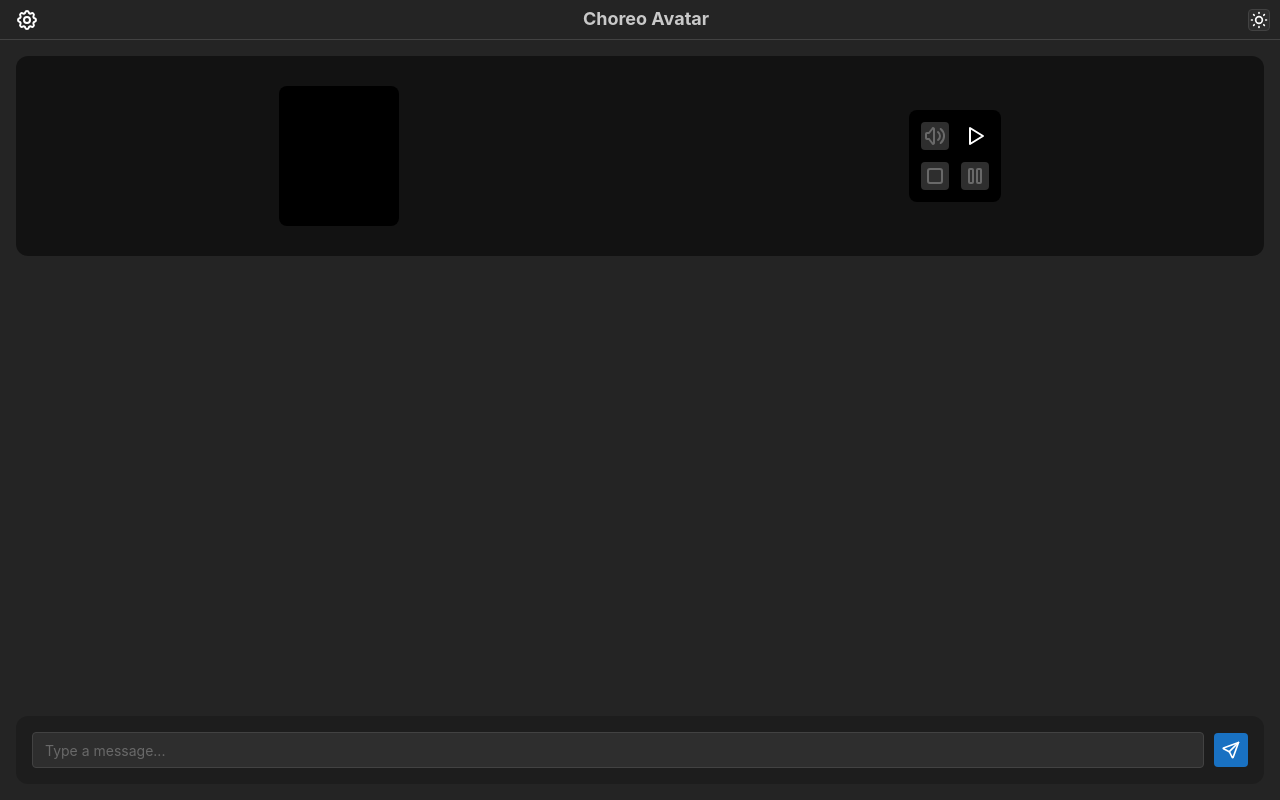
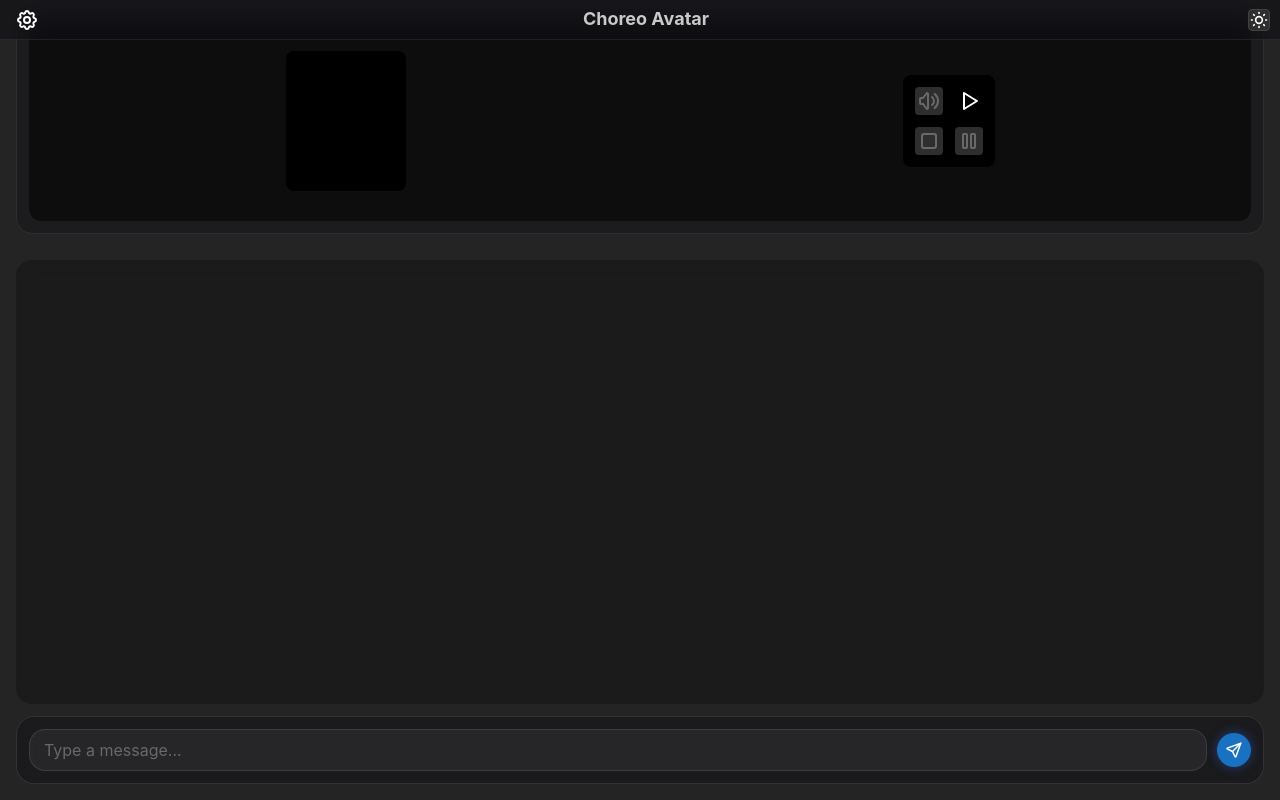
Before and after one commit to dhruvked/temp-prompt-tester, a Next.js app in the folder apps/web/: page / in a window 1280 px wide. Built offline with nearby package versions, Linux system fonts and the light colour scheme.

Commit message:
making UI changes v1

```diff
--- a/apps/web/src/app/page.tsx
+++ b/apps/web/src/app/page.tsx
@@ -96,7 +96,7 @@ export default function ChatPage() {
   const scrollToBottom = () =>
     viewport.current?.scrollTo({
       top: viewport.current.scrollHeight,
-      behavior: "smooth",
+      behavior: "instant",
     });
 
   useEffect(scrollToBottom, [messages]);
@@ -179,7 +179,13 @@ export default function ChatPage() {
 
   return (
     <AppShell padding="md" header={{ height: 40 }}>
-      <AppShellHeader>
+      <AppShellHeader
+        style={{
+          backdropFilter: "blur(12px)",
+          background: "rgba(16,16,20,0.55)",
+          borderBottom: "1px solid rgba(255,255,255,0.08)",
+        }}
+      >
         <Group h="100%" justify="space-between" px="xs" align="center">
           <Menu>
             <Menu.Target>
@@ -228,10 +234,22 @@ export default function ChatPage() {
         style={{
           display: "flex",
           flexDirection: "column",
+          gap: "12px",
+          paddingTop: "8px",
           height: "calc(100vh - 40px)",
         }}
       >
-        <div style={{ display: showVideo ? "block" : "none" }}>
+        <div
+          style={{
+            display: showVideo ? "block" : "none",
+            padding: "12px",
+            background: "rgba(20,20,25,0.45)",
+            borderRadius: "16px",
+            border: "1px solid rgba(255,255,255,0.08)",
+            backdropFilter: "blur(10px)",
+            marginBottom: "14px",
+          }}
+        >
           <VideoComponenet
             avatar={avatar}
             setAvatar={setAvatar}
@@ -240,21 +258,37 @@ export default function ChatPage() {
           />
         </div>
 
-        <ScrollArea flex={1} viewportRef={viewport} px="md">
+        <ScrollArea
+          flex={1}
+          viewportRef={viewport}
+          px="md"
+          style={{
+            background: "rgba(12, 12, 16, 0.35)",
+            borderRadius: "16px",
+            backdropFilter: "blur(8px)",
+            paddingTop: "8px",
+          }}
+        >
           <Stack gap="sm" py="md">
             {messages.map((msg, index) => (
               <Paper
-                key={index}
-                p="sm"
-                radius="md"
-                bg={msg.role === "developer" ? "blue" : "gray"}
+                p="md"
+                radius="lg"
+                shadow="sm"
+                bg={
+                  msg.role === "developer"
+                    ? "rgba(52, 109, 255, 0.75)"
+                    : "rgba(30, 32, 38, 0.55)"
+                }
                 style={{
                   alignSelf:
                     msg.role === "developer" ? "flex-end" : "flex-start",
-                  maxWidth: "70%",
+                  maxWidth: "78%",
+                  backdropFilter: "blur(8px)",
+                  border: "1px solid rgba(255,255,255,0.1)",
                 }}
               >
-                <Text c="white" size="sm">
+                <Text c="white" size="sm" style={{ lineHeight: 1.55 }}>
                   {msg.content[0].text}
                 </Text>
 
@@ -272,7 +306,12 @@ export default function ChatPage() {
                         <IconCopy />
                       )}
                     </ActionIcon>
-                    <Group gap="xs" mt="sm" justify="flex-end">
+                    <Group
+                      gap="xs"
+                      mt="sm"
+                      justify="flex-end"
+                      style={{ opacity: 0.8 }}
+                    >
                       <ActionIcon
                         size="sm"
                         variant="subtle"
@@ -340,7 +379,15 @@ export default function ChatPage() {
                         })
                       }
                       rows={3}
-                      size="xs"
+                      size="sm"
+                      radius="md"
+                      styles={{
+                        input: {
+                          background: "rgba(255,255,255,0.08)",
+                          backdropFilter: "blur(6px)",
+                          border: "1px solid rgba(255,255,255,0.1)",
+                        },
+                      }}
                     />
                     <Group gap="xs" justify="flex-end">
                       <Button
@@ -377,7 +424,15 @@ export default function ChatPage() {
                           })
                         }
                         rows={3}
-                        size="xs"
+                        size="sm"
+                        radius="md"
+                        styles={{
+                          input: {
+                            background: "rgba(255,255,255,0.08)",
+                            backdropFilter: "blur(6px)",
+                            border: "1px solid rgba(255,255,255,0.1)",
+                          },
+                        }}
                       />
                       <Group gap="xs" justify="flex-end">
                         <Button
@@ -418,14 +473,27 @@ export default function ChatPage() {
         </ScrollArea>
 
         <Stack
-          gap="md"
-          p="md"
-          bg="rgba(0, 0, 0, 0.2)"
-          style={{ borderRadius: "12px" }}
+          gap="sm"
+          p="sm"
+          bg="rgba(18,18,22,0.5)"
+          style={{
+            borderRadius: "18px",
+            border: "1px solid rgba(255,255,255,0.1)",
+            backdropFilter: "blur(12px)",
+          }}
         >
           <Group gap="xs">
             <TextInput
               flex={1}
+              radius="lg"
+              size="md"
+              styles={{
+                input: {
+                  background: "rgba(255,255,255,0.07)",
+                  border: "1px solid rgba(255,255,255,0.1)",
+                  backdropFilter: "blur(4px)",
+                },
+              }}
               placeholder="Type a message..."
               value={input}
               onChange={(e) => setInput(e.target.value)}
@@ -433,11 +501,17 @@ export default function ChatPage() {
             />
             <ActionIcon
               size="lg"
+              radius="xl"
+              variant="filled"
+              color="blue"
+              style={{
+                boxShadow: "0 0 12px rgba(52,109,255,0.4)",
+              }}
               onClick={() => handleSend()}
               disabled={loading}
               title="Send message"
             >
-              <IconSend size={20} />
+              <IconSend size={18} />
             </ActionIcon>
           </Group>
         </Stack>
```
